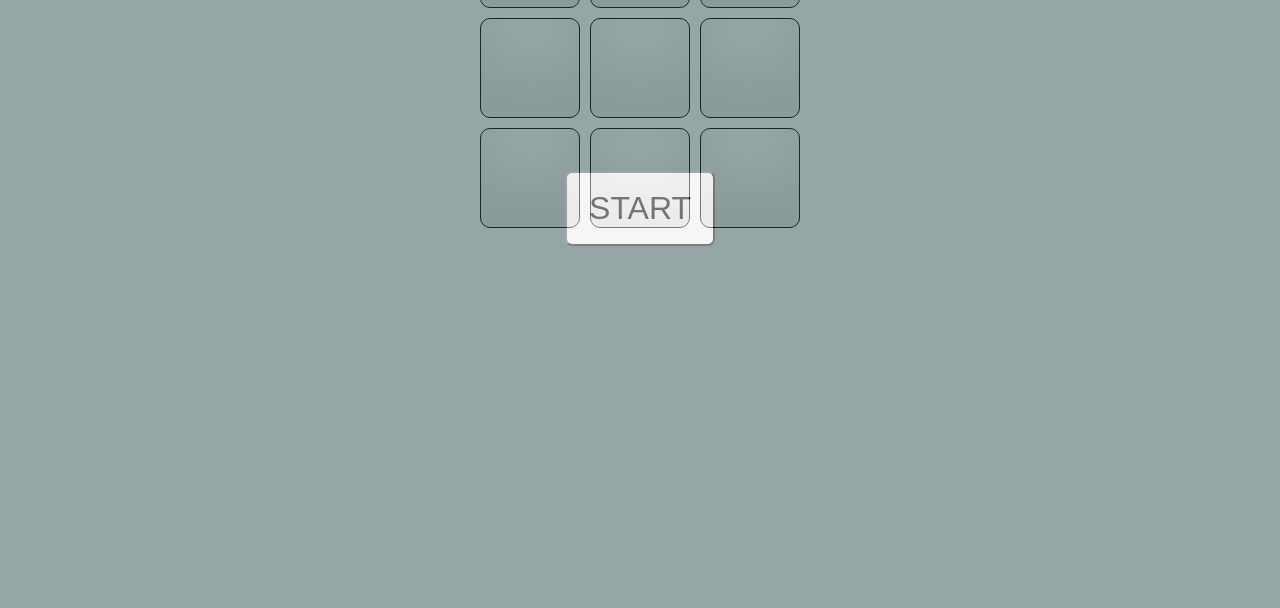
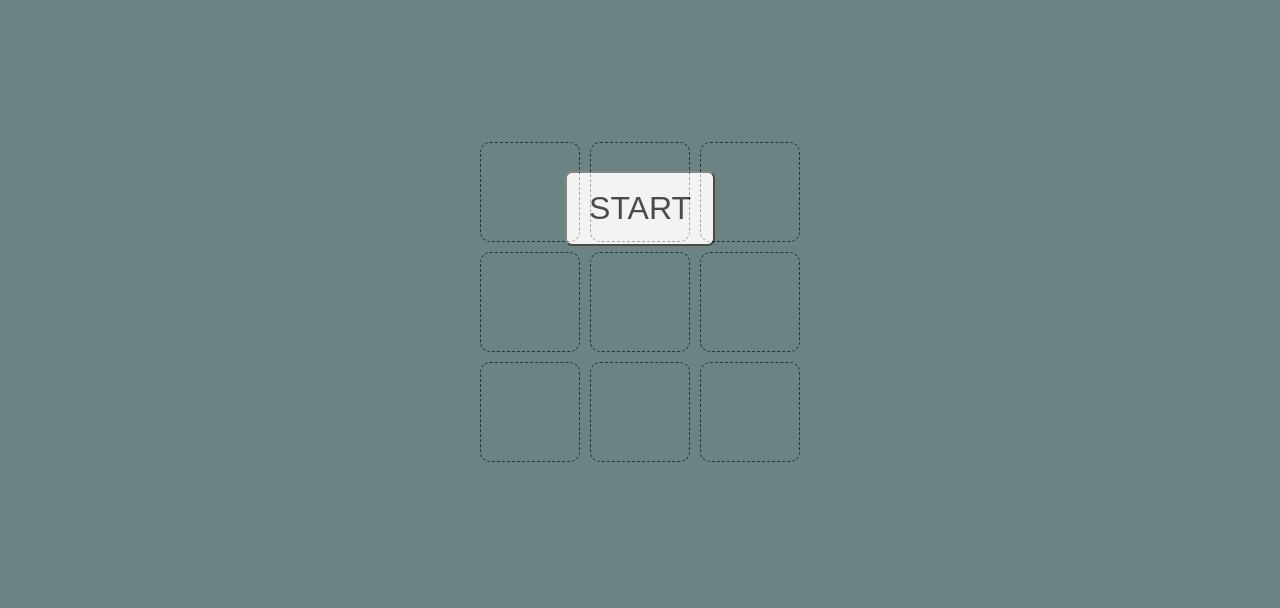
Before and after one commit to turekjesse/wack-a-moji-game, a plain HTML site: page index.html in a window 1280 px wide. Shown: the part 192-800 px from the top of the page. Drawn offline with Linux system fonts and the light colour scheme.

Commit message:
mvp complete, styles refactored

```diff
--- a/css/style.css
+++ b/css/style.css
@@ -27,7 +27,7 @@ img {
 
 header{
     width:100%;
-    height:12.5vh;
+    height:150px;
     background-color: #e9e9e9;
     border-bottom: 1px solid black;
 }
@@ -50,6 +50,7 @@ h1 {
 
 .game-container {
     max-width:400px;
+    max-height:400px;
     margin: auto;
     display:flex;
     flex-wrap: wrap;
@@ -61,15 +62,8 @@ h1 {
 .square {
     width:100px;
     height:100px;
-    /* background-color:darkseagreen ; */
-    border: 1px solid black;
+    border: 1px dashed black;
     border-radius: 10px;
-    box-shadow: inset 0 -3em 3em #e9e9e9;
-}
-
-.moji {
-    background-color:darkslategray;
-    box-shadow: none;
 }
 
 .game-buttons {
@@ -81,7 +75,7 @@ h1 {
     background-color: darkslategray;
     height:100vh;
     width:100vw;
-    opacity: 50%;
+    opacity: 70%;
     position: absolute;
     z-index: 1;
 }
@@ -89,10 +83,30 @@ h1 {
 .start-btn {
     width:150px;
     height:75px;
-    border-radius: 7px;
     font-size: 2em;
 }
 
+.game-results{
+    width:100vw;
+    height:18vh;
+    flex-direction: column;
+    gap:20px;
+    margin:20px 0;
+}
+
+.hide{
+    display:none;
+}
+
+.flex-item{
+    font-size: 3em;
+    display: flex;
+    align-items: center;
+    justify-content: center;
+}
+
  button{
-    width:150px;
+    width:75px;
+    height:50px;
+    border-radius: 7px;
 }
```
